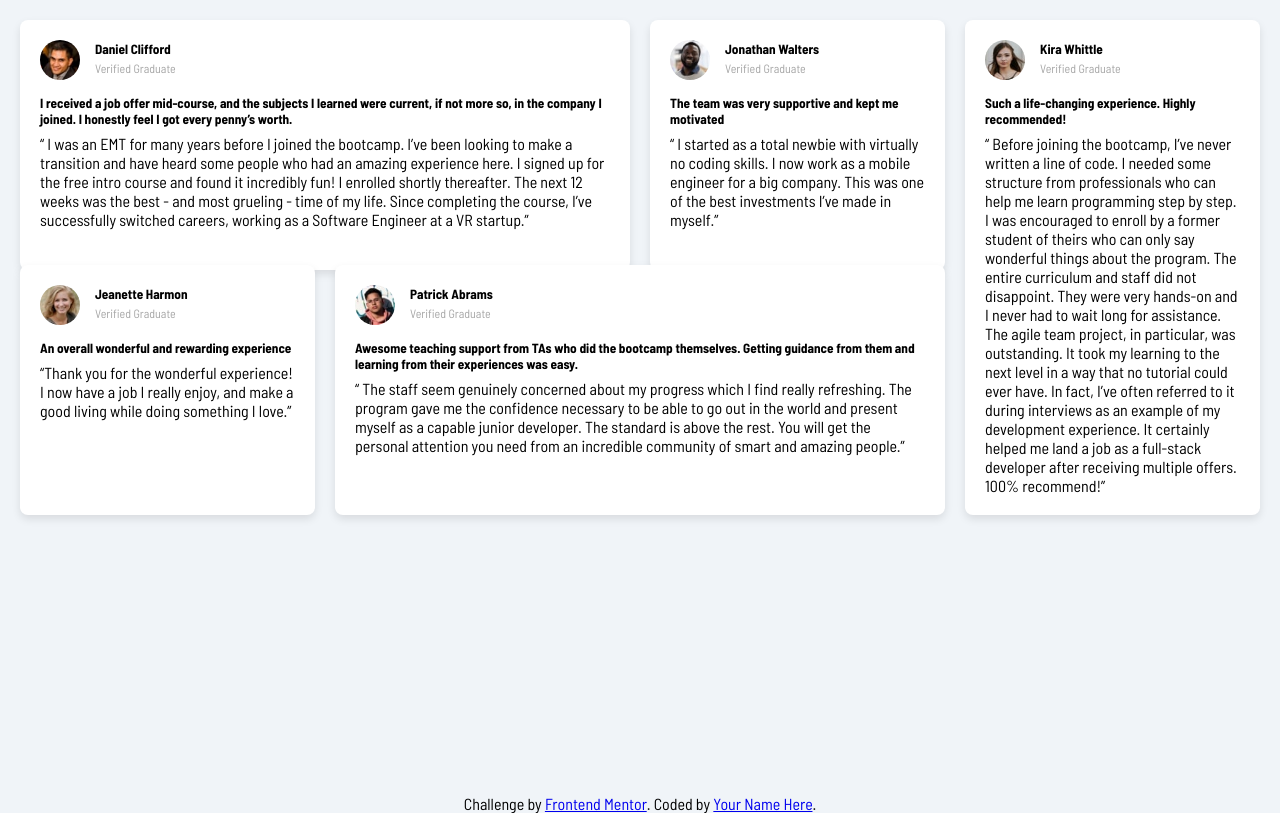
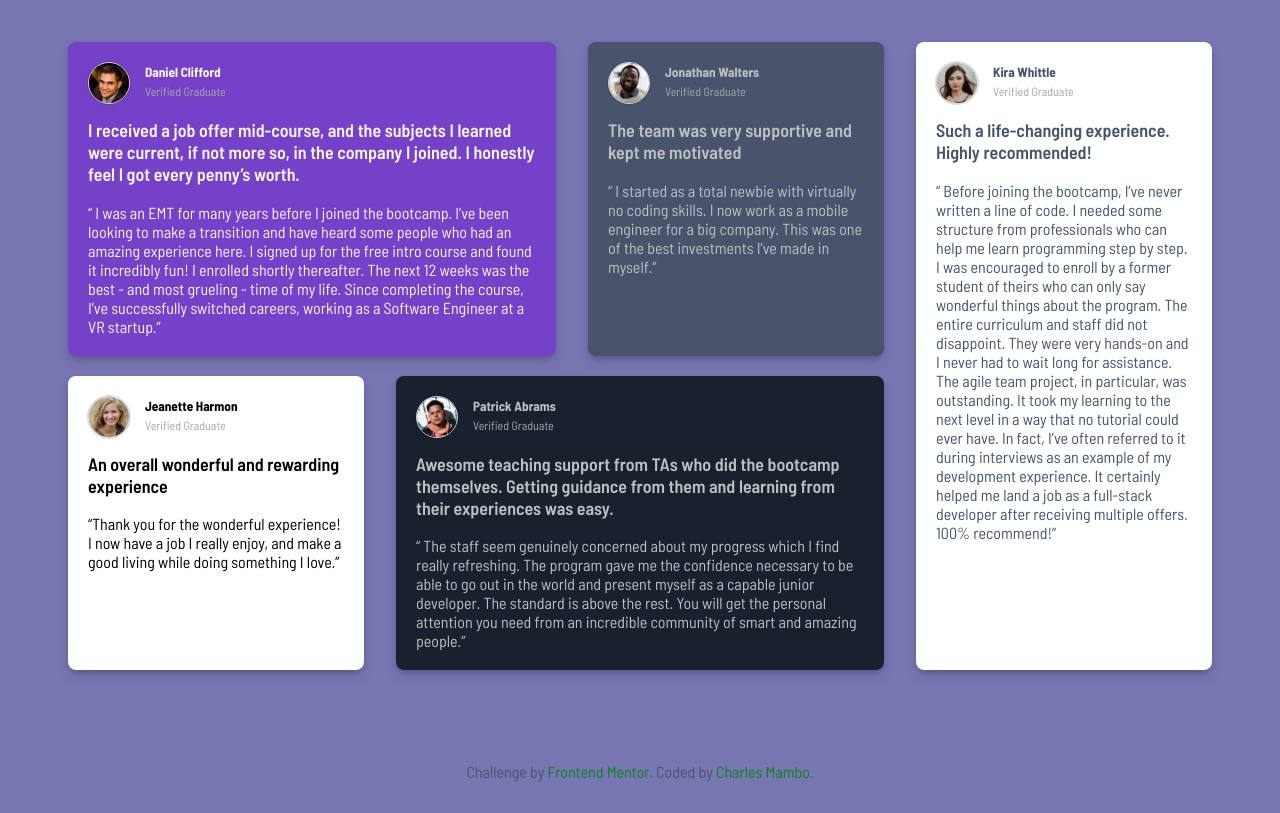
Before and after one commit to charlesmambo/testimonials-grid-template, a plain HTML site: page index.html in a window 1280 px wide. Drawn offline with Linux system fonts and the light colour scheme.

Commit message:
Complete project

```diff
--- a/index.html
+++ b/index.html
@@ -9,9 +9,10 @@
 </head>
 <body>
   <main>
-    <div class="grid-container">
+    <div>
+     <div class="f">
       <div class="box a">
-        <div class="profile">
+        <div class="profile dan">
           <img src="./images/image-daniel.jpg" alt="Daniel Clifford">
           <div>
             <h5>Daniel Clifford</h5>
@@ -23,6 +24,7 @@
           <p>“ I was an EMT for many years before I joined the bootcamp. I’ve been looking to make a transition and have heard some people who had an amazing experience here. I signed up for the free intro course and found it incredibly fun! I enrolled shortly thereafter. The next 12 weeks was the best - and most grueling - time of my life. Since completing the course, I’ve successfully switched careers, working as a Software Engineer at a VR startup.”</p>
         </div>
       </div>
+
       <div class="box b">
         <div class="profile">
           <img src="./images/image-jonathan.jpg" alt="Jonathan Walters">
@@ -36,19 +38,10 @@
           <p>“ I started as a total newbie with virtually no coding skills. I now work as a mobile engineer for a big company. This was one of the best investments I’ve made in myself.”</p>
         </div>
       </div>
-      <div class="box e">
-        <div class="profile">
-          <img src="./images/image-kira.jpg" alt="Kira Whittle">
-          <div>
-            <h5>Kira Whittle</h5>
-            <p class="verify-text">Verified Graduate</p>
+
      </div>
-        </div>
-        <div class="content">
-          <h5>Such a life-changing experience. Highly recommended!</h5>
-          <p>“ Before joining the bootcamp, I’ve never written a line of code. I needed some structure from professionals who can help me learn programming step by step. I was encouraged to enroll by a former student of theirs who can only say wonderful things about the program. The entire curriculum and staff did not disappoint. They were very hands-on and I never had to wait long for assistance. The agile team project, in particular, was outstanding. It took my learning to the next level in a way that no tutorial could ever have. In fact, I’ve often referred to it during interviews as an example of my development experience. It certainly helped me land a job as a full-stack developer after receiving multiple offers. 100% recommend!”</p>
-        </div>
-      </div>
+
+     <div class="h">
       <div class="box c">
         <div class="profile">
           <img src="./images/image-jeanette.jpg" alt="Jeanette Harmon">
@@ -62,6 +55,8 @@
           <p>“Thank you for the wonderful experience! I now have a job I really enjoy, and make a good living while doing something I love.”</p>
         </div>
       </div>
+
+      <!-- ======================================== -->
       <div class="box d">
         <div class="profile">
           <img src="./images/image-patrick.jpg" alt="Patrick Abrams">
@@ -76,9 +71,25 @@
         </div>
       </div>
      </div>
+    </div>
+      <!-- =========================== -->
+
+      <div class="box e">
+        <div class="profile">
+          <img src="./images/image-kira.jpg" alt="Kira Whittle">
+          <div>
+            <h5>Kira Whittle</h5>
+            <p class="verify-text">Verified Graduate</p>
+          </div>
+        </div>
+        <div class="content">
+          <h5>Such a life-changing experience. Highly recommended!</h5>
+          <p>“ Before joining the bootcamp, I’ve never written a line of code. I needed some structure from professionals who can help me learn programming step by step. I was encouraged to enroll by a former student of theirs who can only say wonderful things about the program. The entire curriculum and staff did not disappoint. They were very hands-on and I never had to wait long for assistance. The agile team project, in particular, was outstanding. It took my learning to the next level in a way that no tutorial could ever have. In fact, I’ve often referred to it during interviews as an example of my development experience. It certainly helped me land a job as a full-stack developer after receiving multiple offers. 100% recommend!”</p>
+        </div>
+      </div>
   </main>
   <footer>
-    Challenge by <a href="https://www.frontendmentor.io?ref=challenge" target="_blank">Frontend Mentor</a>. Coded by <a href="#">Your Name Here</a>.
+    Challenge by <a href="https://www.frontendmentor.io?ref=challenge" target="_blank">Frontend Mentor</a>. Coded by <a href="#">Charles Mambo</a>.
   </footer>
 </body>
 </html>
--- a/style.css
+++ b/style.css
@@ -4,70 +4,78 @@
     margin: 0;
     padding: 0;
     font-family: "Barlow Semi Condensed", sans-serif;
+    text-decoration: none;
 }
 
 body {
     font-family: 'Arial', sans-serif;
-    background: #f0f4f8;
+    background: #7776B3;
     display: flex;
     justify-content: center;
     align-items: center;
     height: 100%;
     flex-direction: column;
     margin: 0;
+
   }
 
-  .grid-container {
-    display: grid;
-    gap: 20px;
-    grid-template-columns: repeat(4, 1fr);
-    grid-template-rows: auto 200px;
-    /* max-width: 1200px; */
-    padding: 20px;
-    justify-content: center;
-    /* border: 2px solid red; */
-    height: 88vh;
-  }
+main {
+  padding: 2rem;
+  display: flex;
+  gap: 2rem;
+}
 
   .box {
     background: white;
     padding: 20px;
     border-radius: 8px;
-    box-shadow: 0 4px 8px rgba(0, 0, 0, 0.1);
+    box-shadow: rgba(50, 50, 93, 0.25) 0px 6px 12px -2px, rgba(0, 0, 0, 0.3) 0px 3px 7px -3px;
+    margin: 10px 0;
   }
 
-  .a {
-    grid-column: span 2;
-    height: 210px;
-    /* border: 2px solid red; */
+ .content h5{
+  line-height: 22px;
+    font-size: 18px;
+   margin-bottom: 1.1rem !important;
+   font-weight: 600;
   }
 
-  .b {
-    grid-column: span 1;
-    height: 210px;
-    /* border: 2px solid rgb(89, 255, 0); */
-  }
+/* BOXES DIV */
+.a {
+  background-color: hsl(263, 55%, 52%);
+  color: hsl(0, 0%, 96%);
+}
 
-  .c {
-    grid-column: span 1;
-    /* border: 2px solid red; */
-    position: relative;
-    top: -270px;
-    height: 210px;
-  }
+.a,
+.d {
+  width: 35vw;
+}
 
-  .d {
-    grid-column: span 2;
-    height: 210px;
-    /* border: 2px solid rgb(0, 38, 255); */
-    position: relative;
-    top: -270px;
-  }
+.d {
+  background-color: hsl(219, 29%, 14%);
+  color: hsl(0, 0%, 75%);
+}
 
-  .e {
-    grid-column: span 1;
-  }
+.b,
+.c,
+.e {
+ width: 20vw;
+}
 
+.b {
+  background-color: hsl(218, 20%, 35%);
+  color: hsl(0, 0%, 75%);
+}
+
+.e {
+  color: hsl(218, 20%, 35%);
+}
+
+.f,
+.h {
+  display: flex;
+  gap: 2rem;
+}
   .profile {
     display: flex;
     align-items: center;
@@ -79,6 +87,8 @@ body {
     width: 40px;
     height: 40px;
     margin-right: 15px;
+    border: 1px solid hsl(0, 0%, 82%);
+    box-shadow: rgba(0, 0, 0, 0.02) 0px 1px 3px 0px, rgba(27, 31, 35, 0.15) 0px 0px 0px 1px;
   }
 
   .profile h5 {
@@ -98,4 +108,33 @@ body {
   footer {
     margin-top: 50px;
     text-align: center;
+    color: hsl(218, 20%, 35%);
   }
+
+  footer a {
+    color: hsl(128, 86%, 28%);
+  }
+
+  @media only screen and (max-width: 800px) {
+    .f,
+    .h {
+      display: flex;
+      flex-direction: column;
+      gap: 1rem;
+    }
+
+    main {
+      padding: 1rem;
+      display: flex;
+      flex-direction: column;
+      gap:1rem;
+    }
+    .a,
+    .b,
+    .c,
+    .d,
+    .e {
+      width: 70vw;
+    }
+
+  }
```
Lines whose indentation alone changed are shown as unchanged.
